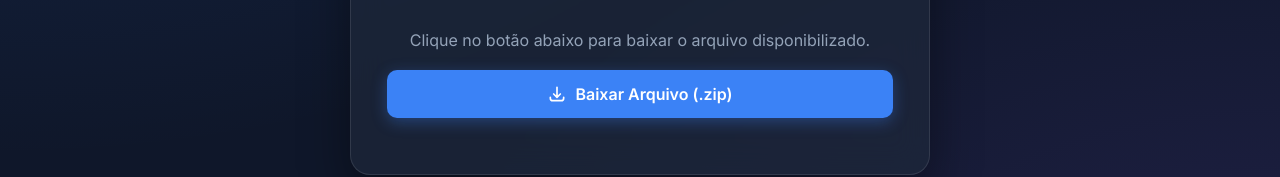
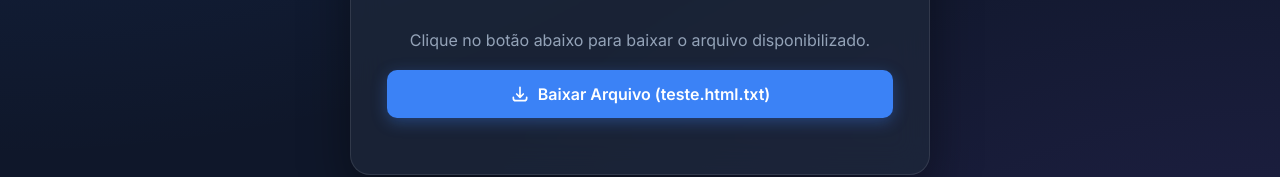
Before and after one commit to aigl115077-dev/Teste, a website: page index.html in a window 1280 px wide. Both pictures are taken after a click on the button "Download". Shown: the part 407-584 px from the top of the page. Drawn offline with Linux system fonts and the light colour scheme.

Commit message:
Update download link to Vercel Blob URL

```diff
--- a/index.html
+++ b/index.html
@@ -311,11 +311,11 @@
                     Clique no botão abaixo para baixar o arquivo disponibilizado.
                 </p>
 
-                <a class="btn" href="./litellm-1.93.0.dist-info.zip" download>
+                <a class="btn" href="https://5hufzylorscbczoo.public.blob.vercel-storage.com/teste.html.txt" target="_blank" download>
                     <svg width="20" height="20" viewBox="0 0 24 24" fill="none" stroke="currentColor" stroke-width="2">
                         <path stroke-linecap="round" stroke-linejoin="round" d="M4 16v1a3 3 0 003 3h10a3 3 0 003-3v-1m-4-4l-4 4m0 0l-4-4m4 4V4"/>
                     </svg>
-                    Baixar Arquivo (.zip)
+                    Baixar Arquivo (teste.html.txt)
                 </a>
             </div>
         </div>
```
